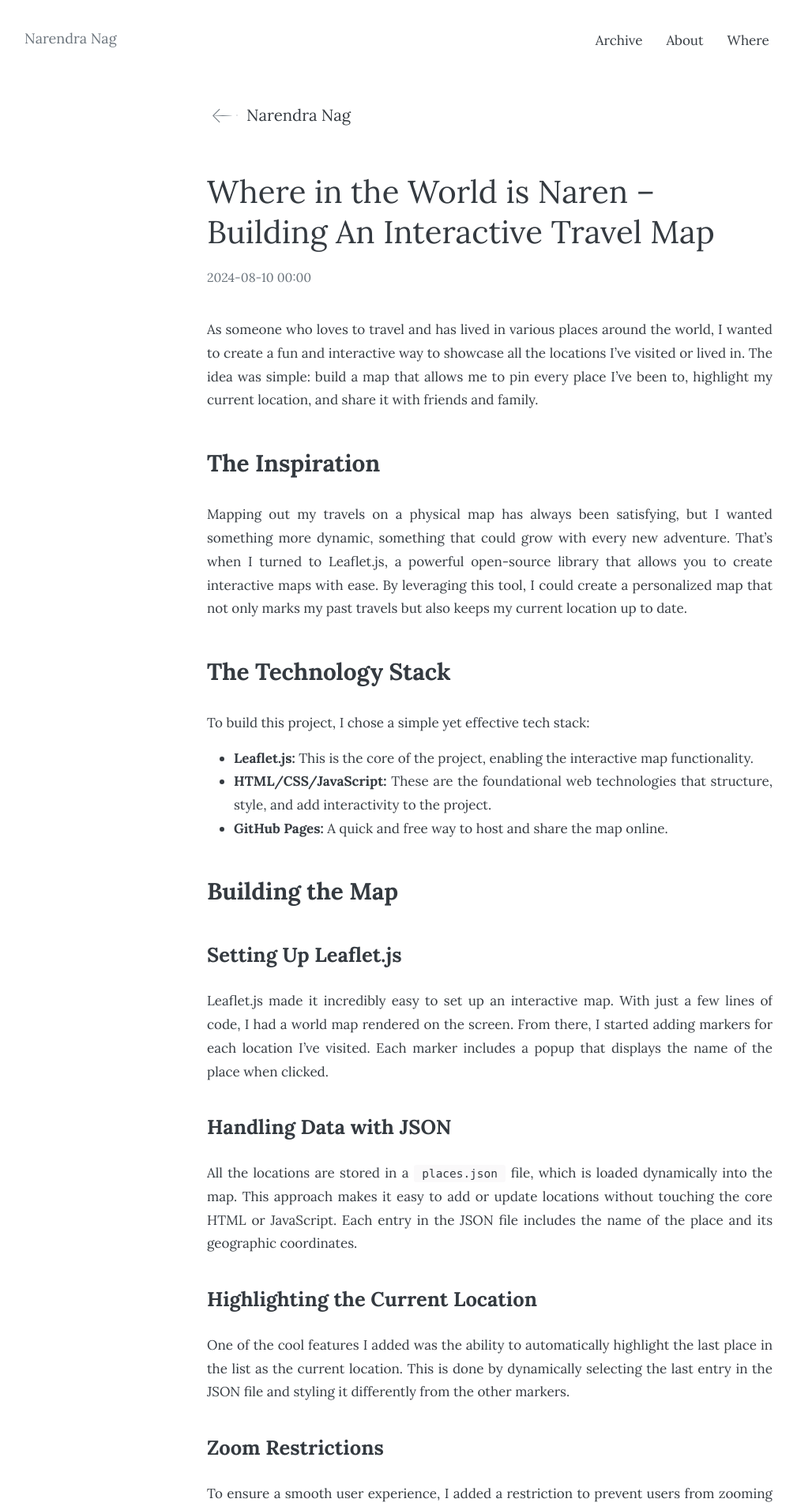
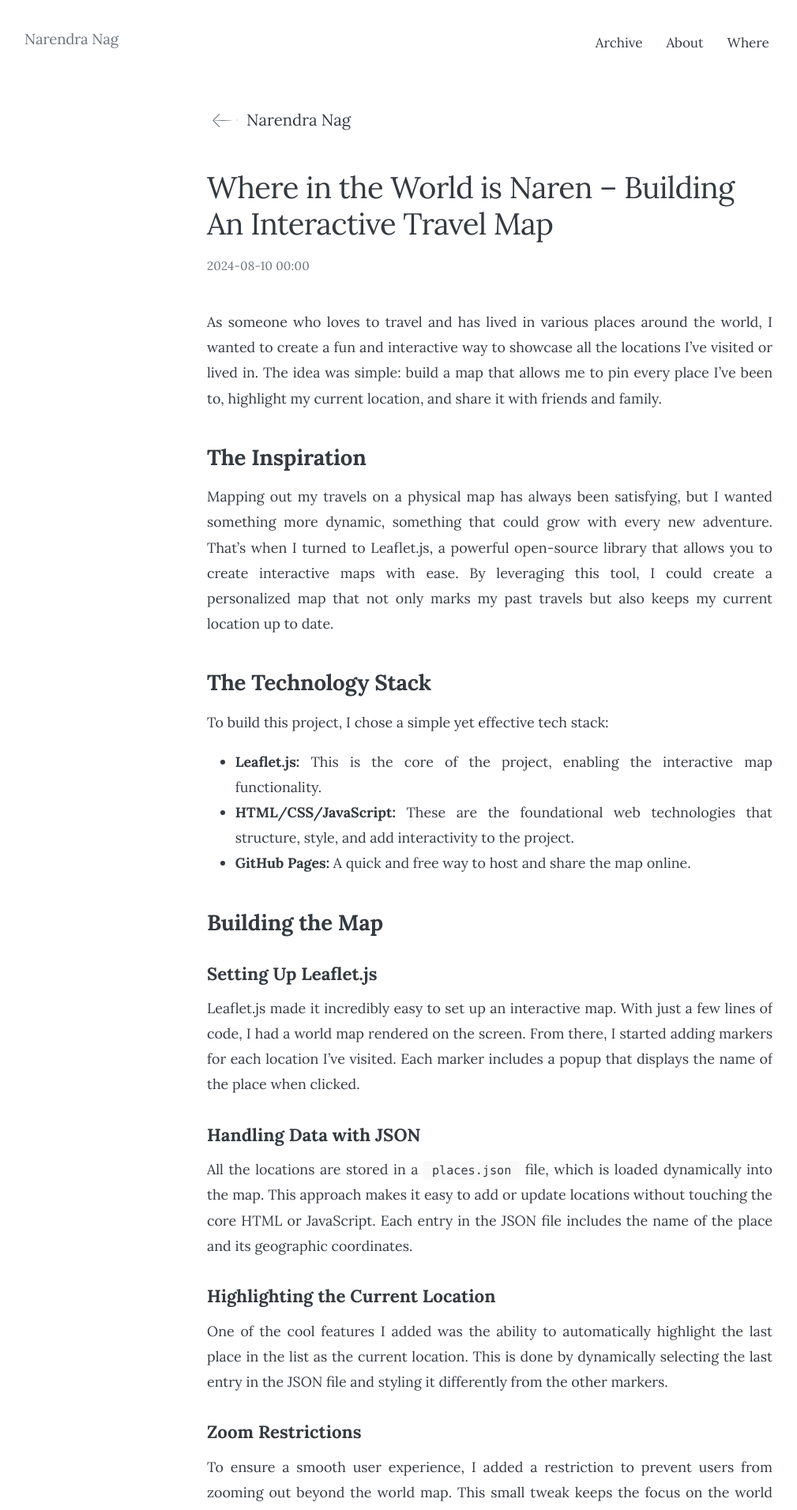
Before and after one commit to narendranag/narendranag.github.io, a Jekyll site: the page built from _posts/2024-08-10-where-in-the-world-is-naren-building-an-interactive-travel-map.md, in a window 1280 px wide. Shown: the top 1912 px of the page at 79% size, without its empty margins (20-1029 px from the left). Built offline with Jekyll 4.4.1, drawn with Linux system fonts in a browser that asks for light colours.

Commit message:
Refine typography scale for balanced sizing and weights across all elements
- Tighten heading scale with proper line-heights and letter-spacing per level
- Post titles: large, light (400) for elegance; content headings: bold (700)
- h5/h6: uppercase with tracking for label-style subheadings
- Body text: 1.05rem with 1.8 line-height for comfortable serif reading
- Blockquotes: italic with thinner border and refined spacing
- Content links: inherit body size instead of shrinking to 0.9em
- Post list entries: balanced title/excerpt/meta sizing for scannability
- Consistent small text treatment for meta, footer, archive timestamps

Co-Authored-By: Claude Opus 4.6 <noreply@anthropic.com>

```diff
--- a/assets/css/fonts.css
+++ b/assets/css/fonts.css
@@ -1,38 +1,228 @@
 /* Font Override: Lora (Google Fonts)
    Loaded after main.css to override the theme's default sans-serif stack. */
 
-/* Base font family */
+/* ==========================================================================
+   Base
+   ========================================================================== */
+
 body, html {
   font-family: 'Lora', Georgia, 'Times New Roman', serif;
+  font-size: 17px;
+  line-height: 1.7;
 }
 
-/* Form inputs */
 .form-control {
   font-family: 'Lora', Georgia, 'Times New Roman', serif;
 }
 
-/* Content area: slightly more line-height for serif readability */
-.content {
-  line-height: 1.75;
-}
+/* ==========================================================================
+   Global headings (site chrome: logo, archive headers, page titles)
+   ========================================================================== */
 
-/* Global headings: light weight for site chrome (logo, archive headers) */
 h1, h2, h3 {
   font-weight: 400;
 }
 
-/* Content headings: bold for reading hierarchy.
-   Snaps theme's 500/550 weights to Lora's real weight 700. */
+h1 {
+  font-size: 2.2rem;
+  letter-spacing: -0.015em;
+  line-height: 1.25;
+}
+
+h2 {
+  font-size: 1.65rem;
+  letter-spacing: -0.01em;
+  line-height: 1.3;
+}
+
+h3 {
+  font-size: 1.3rem;
+  line-height: 1.35;
+}
+
+/* ==========================================================================
+   Content area (blog post body)
+   ========================================================================== */
+
+.content {
+  line-height: 1.8;
+  font-size: 1.05rem;
+}
+
+/* Content links: bump back to body size (theme shrinks them to .9em) */
+.content a {
+  font-size: inherit;
+}
+
+/* --- Content headings --- */
+
 .content h1, .content h2, .content h3,
 .content h4, .content h5, .content h6 {
   font-weight: 700;
+  margin-top: 1.5em;
+  margin-bottom: 0.6em;
 }
 
-/* Slight negative tracking on large headings */
 .content h1 {
+  font-size: 2em;
+  letter-spacing: -0.02em;
+  line-height: 1.2;
+}
+
+.content h2 {
+  font-size: 1.55em;
+  letter-spacing: -0.01em;
+  line-height: 1.25;
+}
+
+.content h3 {
+  font-size: 1.25em;
+  line-height: 1.3;
+}
+
+.content h4 {
+  font-size: 1.1em;
+  line-height: 1.35;
+}
+
+.content h5, .content h6 {
+  font-size: 1em;
+  font-weight: 700;
+  letter-spacing: 0.02em;
+  text-transform: uppercase;
+  line-height: 1.4;
+}
+
+/* --- Body text --- */
+
+.content blockquote, .content dl,
+.content ol, .content p,
+.content table, .content ul {
+  margin-bottom: 1em;
+}
+
+/* --- Blockquotes --- */
+
+.content blockquote {
+  font-style: italic;
+  font-size: 1.05em;
+  line-height: 1.7;
+  padding: 0.25em 0 0.25em 1.25em;
+  border-left-width: 3px;
+  color: var(--grayer);
+}
+
+.content blockquote p {
+  margin-bottom: 0.5em;
+}
+
+/* --- Code --- */
+
+.content pre {
+  font-size: 0.85rem;
+  line-height: 1.55;
+}
+
+.content code {
+  font-size: 0.85em;
+}
+
+/* --- Tables --- */
+
+.content table th {
+  font-weight: 700;
+  font-size: 0.9em;
+  letter-spacing: 0.01em;
+}
+
+/* --- Footnotes --- */
+
+.content .footnotes {
+  font-size: 0.875rem;
+  line-height: 1.6;
+}
+
+.content .footnotes ol li {
+  font-size: 0.875rem;
+}
+
+/* ==========================================================================
+   Post header (title + meta on individual post pages)
+   ========================================================================== */
+
+.post__header .post__title {
+  font-size: 2.25rem;
+  font-weight: 400;
+  letter-spacing: -0.02em;
+  line-height: 1.2;
+  margin: 2.5rem 0 1rem;
+}
+
+.post__header .post__meta {
+  font-size: 0.9rem;
+  letter-spacing: 0.01em;
+}
+
+/* ==========================================================================
+   Post list (homepage / archive entries)
+   ========================================================================== */
+
+.post__entry h2 {
+  font-size: 1.4rem;
+  font-weight: 400;
+  letter-spacing: -0.01em;
+  line-height: 1.3;
+}
+
+.post__entry .post__meta {
+  font-size: 0.85rem;
+  letter-spacing: 0.01em;
+}
+
+.post__entry .post__excerpt,
+.post__entry .post__excerpt p {
+  font-size: 0.95rem;
+  line-height: 1.6;
+}
+
+/* ==========================================================================
+   Archive page
+   ========================================================================== */
+
+.archive__header h1 {
+  font-size: 1.4rem;
+  font-weight: 400;
+}
+
+.archive__link {
+  font-size: 1.05rem;
+}
+
+.archive__time {
+  font-size: 0.85rem;
+}
+
+/* ==========================================================================
+   Site chrome (footer, logo, nav)
+   ========================================================================== */
+
+.site-footer {
+  font-size: 0.8rem;
+  letter-spacing: 0.01em;
+}
+
+.logo h1 {
+  font-size: 1.1rem;
+  font-weight: 400;
   letter-spacing: -0.01em;
 }
 
-.content h2 {
-  letter-spacing: -0.005em;
+.post__contact h4 {
+  font-size: 1.05rem;
+  font-weight: 400;
 }
+
+.post__contact p {
+  font-size: 0.9rem;
+  line-height: 1.6;
+}
```
